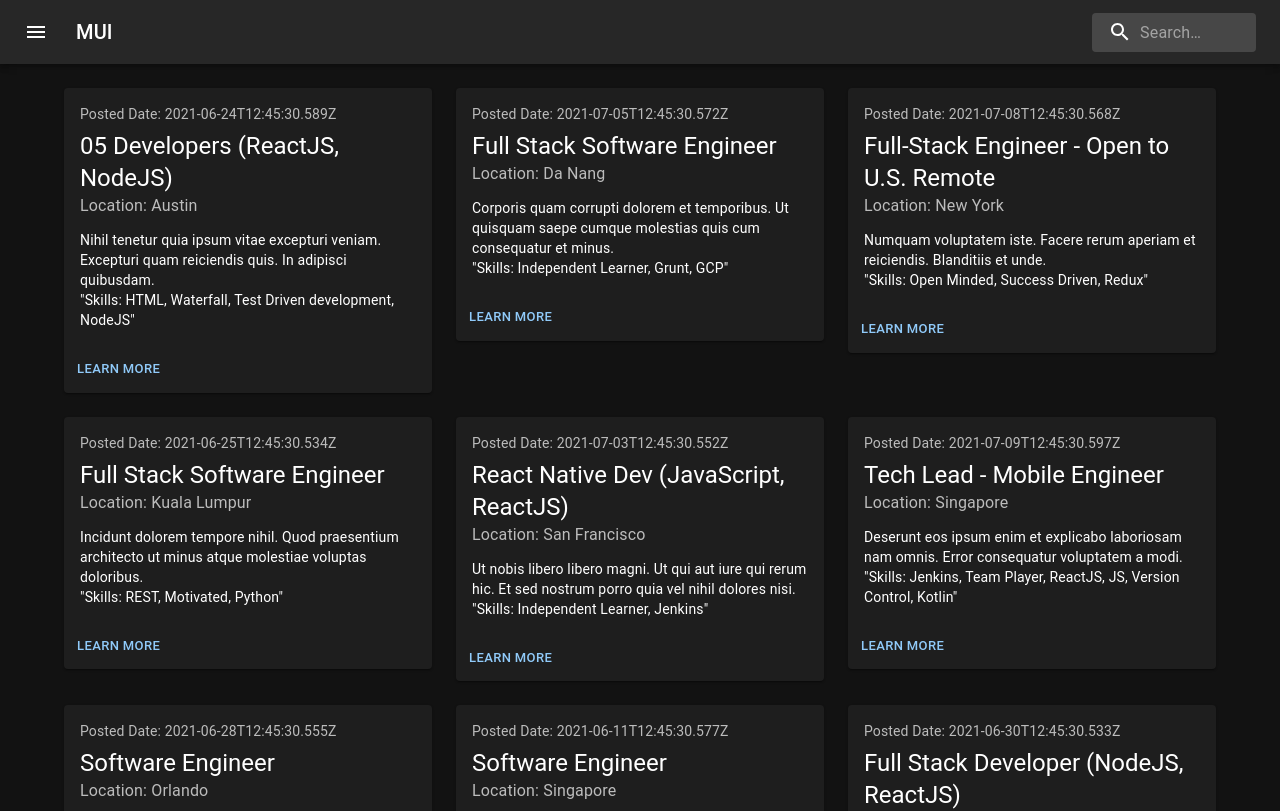
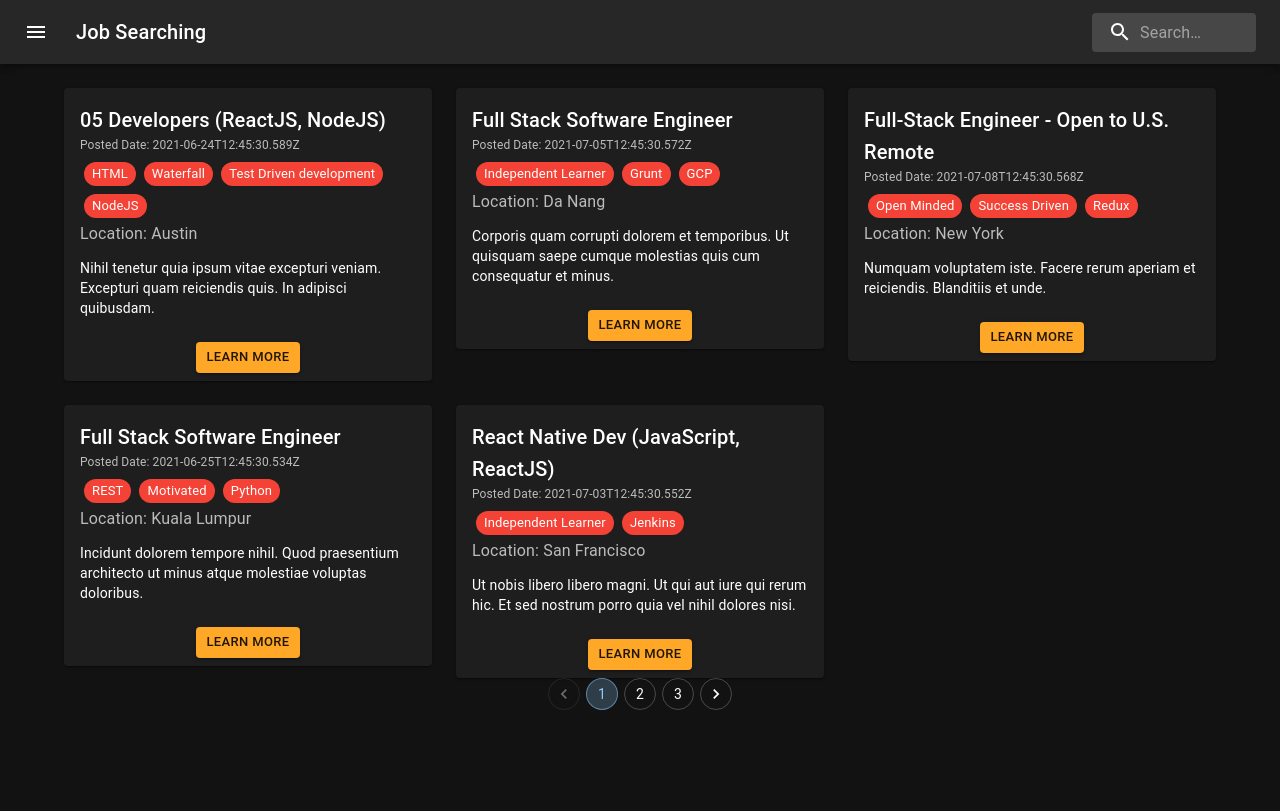
Before and after one commit to blueleorio/mui-basic, a React (Create React App) app: page / in a window 1280 px wide. Shown: the top 811 px of the page. Built offline with nearby package versions, Linux system fonts and the light colour scheme.

Commit message:
Partially Done, Learnt many things, assisted from ChatGPT

```diff
--- a/src/App.js
+++ b/src/App.js
@@ -31,10 +31,21 @@ export default function App() {
 
     fetchData();
   }, []);
+
+  const jobsPerPage = 5;
+  const [currentPage, setCurrentPage] = React.useState(1);
+
+  const indexOfLastJob = currentPage * jobsPerPage;
+  const indexOfFirstJob = indexOfLastJob - jobsPerPage;
+  const currentJobs = jobData.slice(indexOfFirstJob, indexOfLastJob);
+
+  const handlePageChange = (event, value) => {
+    setCurrentPage(value);
+  };
   return (
     <ThemeProvider theme={darkTheme}>
       <CssBaseline />
-      <SearchAppBar />
+      <SearchAppBar title="Job Searching" />
       <Container
         maxWidth="lg"
         className="container"
@@ -42,14 +53,20 @@ export default function App() {
       >
         <Box mt={3} width="100%">
           <Grid container spacing={3}>
-            {jobData.map((job) => (
+            {currentJobs.map((job) => (
               <Grid key={job.id} item xs={12} sm={6} md={4}>
                 <JobCard job={job} />
               </Grid>
             ))}
           </Grid>
         </Box>
-        <Pagination count={3} variant="outlined" color="primary" />
+        <Pagination
+          count={Math.ceil(jobData.length / jobsPerPage)}
+          page={currentPage}
+          onChange={handlePageChange}
+          variant="outlined"
+          color="primary"
+        />
       </Container>
     </ThemeProvider>
   );
--- a/src/components/Appbar.js
+++ b/src/components/Appbar.js
@@ -51,7 +51,7 @@ const StyledInputBase = styled(InputBase)(({ theme }) => ({
   },
 }));
 
-export default function SearchAppBar() {
+export default function SearchAppBar({ title }) {
   return (
     <Box sx={{ flexGrow: 1 }}>
       <AppBar position="static">
@@ -71,7 +71,7 @@ export default function SearchAppBar() {
             component="div"
             sx={{ flexGrow: 1, display: { xs: "none", sm: "block" } }}
           >
-            MUI
+            {title}
           </Typography>
           <Search>
             <SearchIconWrapper>
--- a/src/components/JobCard.js
+++ b/src/components/JobCard.js
@@ -7,28 +7,45 @@ import Button from "@mui/material/Button";
 import Typography from "@mui/material/Typography";
 import Box from "@mui/system/Box";
 import Chip from "@mui/material/Chip";
-
+import Grid from "@mui/material/Grid";
 const JobCard = ({ job }) => {
   return (
-    <Card sx={{ minWidth: 275 }}>
+    <Card
+      sx={{
+        minWidth: 300,
+        display: "flex",
+        flexDirection: "column",
+        justifyContent: "center",
+        alignItems: "center",
+      }}
+    >
       <CardContent>
-        <Typography sx={{ fontSize: 14 }} color="text.secondary" gutterBottom>
+        <Typography variant="h6" component="div">
+          {job.title}
+        </Typography>
+        <Typography sx={{ fontSize: 12 }} color="text.secondary" gutterBottom>
           Posted Date: {job.postedDate}
         </Typography>
-        <Typography variant="h5" component="div">
-          {job.title}
-        </Typography>
+        <Box>
+          {job.skills.slice(0, 4).map((skill) => (
+            <Chip
+              key={skill}
+              label={skill}
+              color="error"
+              size="small"
+              sx={{ margin: "4px" }}
+            />
+          ))}
+        </Box>
         <Typography sx={{ mb: 1.5 }} color="text.secondary">
           Location: {job.city}
         </Typography>
-        <Typography variant="body2">
-          {job.description}
-          <br />
-          {'"Skills: ' + job.skills.join(", ") + '"'}
-        </Typography>
+        <Typography variant="body2">{job.description}</Typography>
       </CardContent>
       <CardActions>
-        <Button size="small">Learn More</Button>
+        <Button size="small" color="warning" variant="contained">
+          Learn More
+        </Button>
       </CardActions>
     </Card>
   );
```
